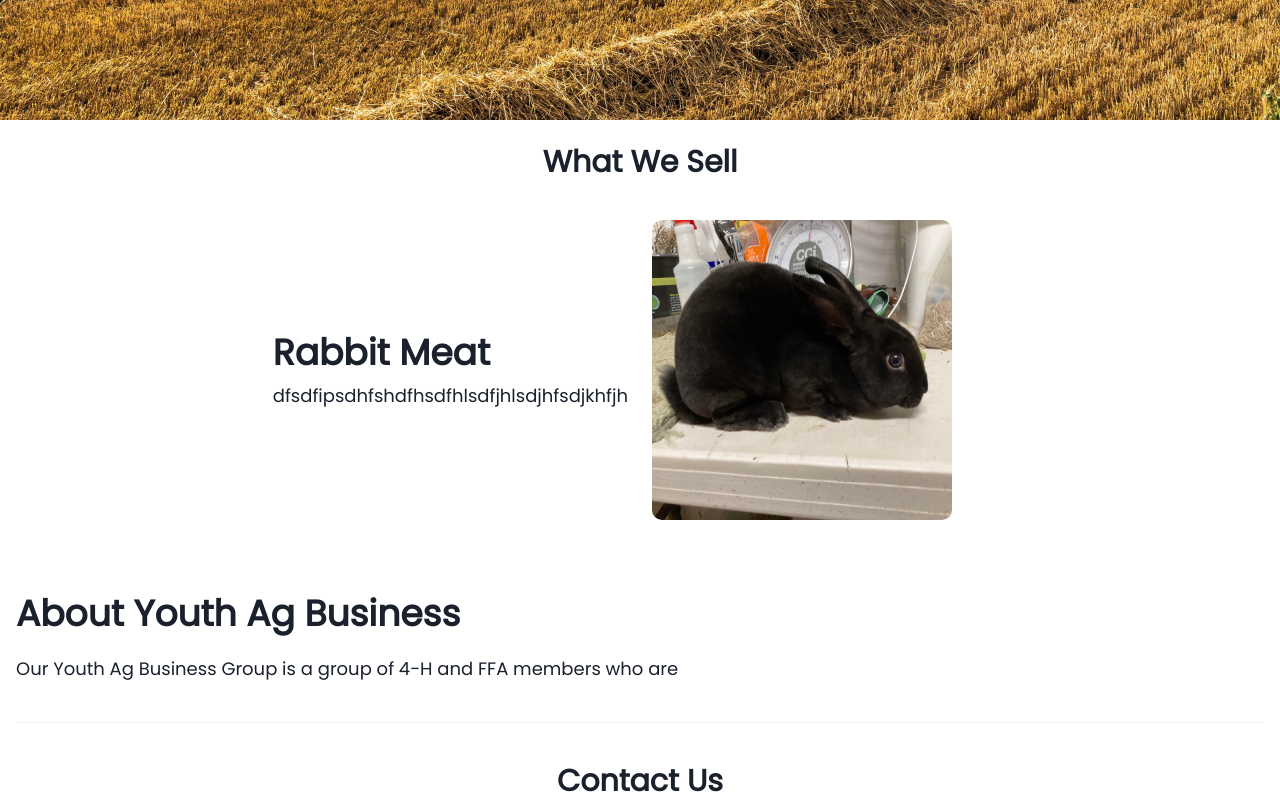
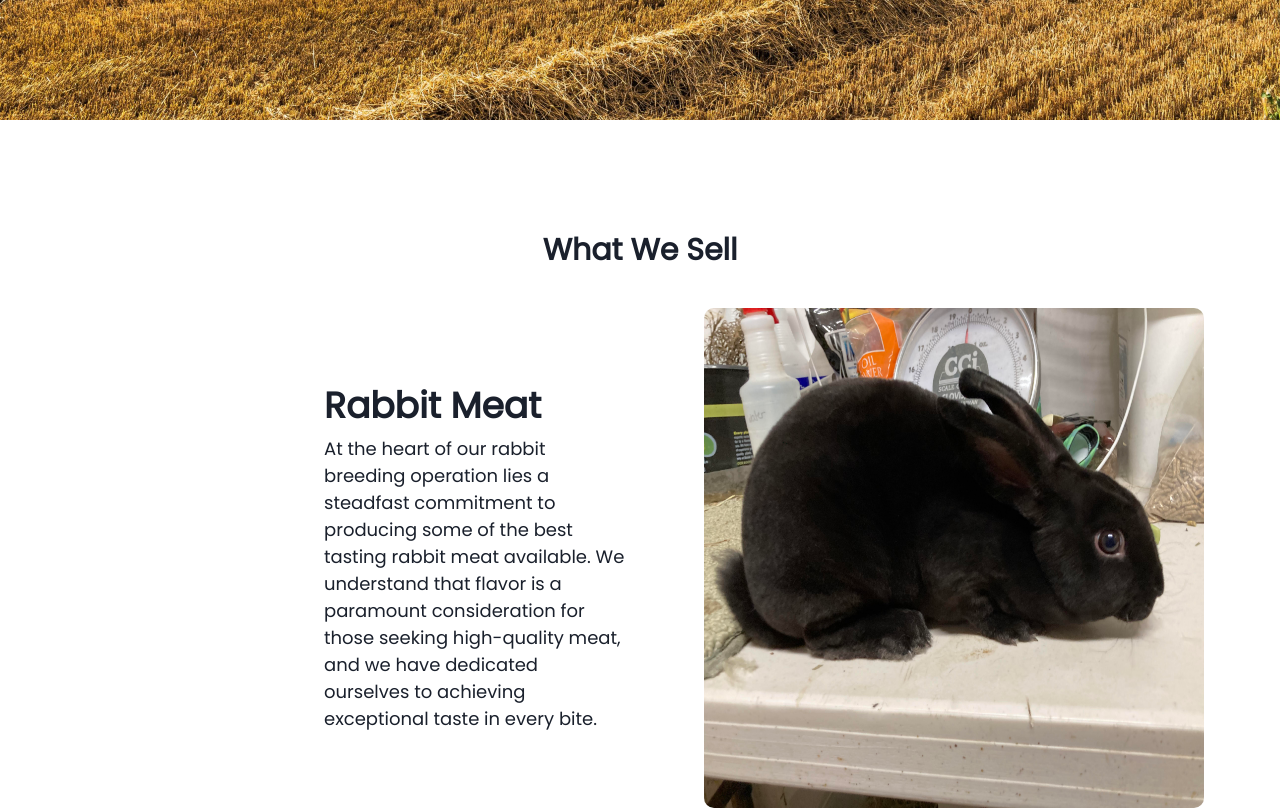
Before and after one commit to adityasahas/rabbitstore, a Next.js app: page / in a window 1280 px wide. Shown: the part 680-1490 px from the top of the page. Built offline with nearby package versions, Linux system fonts and the light colour scheme.

Commit message:
added descriptions

```diff
--- a/src/components/ProductDisplay.tsx
+++ b/src/components/ProductDisplay.tsx
@@ -1,10 +1,13 @@
-import { Box, Grid, Heading, Stack, Text, useBreakpointValue, Image } from '@chakra-ui/react';
+import { Box, Grid, Heading, Stack, Text, useBreakpointValue, Image, Center, VStack } from '@chakra-ui/react';
 
 export default function ProductDisplay() {
     const layout = useBreakpointValue({ base: "repeat(1, 1fr)", md: "repeat(2, 1fr)" });
+    const boxSize = useBreakpointValue({ base: "250px", md: "500px" });
+    const marginLeft = useBreakpointValue({ base: "0", md: "300" });
 
     return (
-        <Stack spacing={10} align="center" justify="center" p={6}>
+        <Center h="100vh">
+            <VStack spacing={10} align="center" justify="center" p={6}>
                 <Heading as="h3" size="lg">
                     What We Sell
                 </Heading>
@@ -12,24 +15,32 @@ export default function ProductDisplay() {
                     templateColumns={layout}
                     gap={6}
                     alignItems="center"
+                    justifyItems="center"
                 >
-                <Box>
+                    <Box marginLeft={marginLeft} maxW="container.xl" py={12} >
                         <Heading as="h4" fontSize="4xl" mb={2}>
                             Rabbit Meat
                         </Heading>
                         <Text fontSize="lg">
-                        dfsdfipsdhfshdfhsdfhlsdfjhlsdjhfsdjkhfjh
+                            At the heart of our rabbit breeding operation lies
+                            a steadfast commitment to producing some of
+                            the best tasting rabbit meat available. We
+                            understand that flavor is a paramount
+                            consideration for those seeking high-quality
+                            meat, and we have dedicated ourselves to
+                            achieving exceptional taste in every bite.
                         </Text>
                     </Box>
                     <Box>
                         <Image
                             src="/rabbit.jpg"
                             alt="Rabbit Meat"
-                        boxSize="300px"
+                            boxSize={boxSize}
                             borderRadius={10}
                         />
                     </Box>
                 </Grid>
-        </Stack>
+            </VStack>
+        </Center>
     );
 }
--- a/src/pages/BuyPage.tsx
+++ b/src/pages/BuyPage.tsx
@@ -4,9 +4,9 @@ import Navbar from "../components/navbar";
 
 const BuyPage: React.FC = () => {
   // Stripe price IDs
-  const priceId1 = "price_1NLau7FfTf4uUx5IkMwUtIFR";
-  const priceId2 = "price_1NLau7FfTf4uUx5IUILJxGDy";
-  const priceId3 = "price_1NLau7FfTf4uUx5ICstcwEBP";
+  const priceId1 = "price_1NLZstFfTf4uUx5I4jHSlqw3";
+  const priceId2 = "price_1NLbdmFfTf4uUx5IvFuSIoGs";
+  const priceId3 = "price_1NLbe2FfTf4uUx5Io5hiM3pN";
 
   return (
     <Flex flexDirection="column" minH="100vh">
--- a/src/pages/index.tsx
+++ b/src/pages/index.tsx
@@ -41,11 +41,18 @@ export default function Home() {
       <ProductDisplay />
       <Container maxW="container.xl" py={12}>
         <Heading as="h2" size="xl" mb={5}>
-          About Youth Ag Business
+          About Us
         </Heading>
         <Text fontSize="lg" mb={10}>
-          Our Youth Ag Business Group is a group of 4-H and FFA members who are
-        </Text>
+        Maxx Muldoon, a passionate and dedicated
+young rabbit breeder, has achieved remarkable
+success in his endeavor. Through meticulous
+breeding techniques, unwavering commitment,
+and a deep love for his rabbits, he has produced
+a remarkable line of prize-winning meat rabbits.
+Recognizing the value of his accomplishments,
+Maxx is eager to share his achievements and the
+incredible quality of his rabbits with others.        </Text>
         <Divider mb={10}/>
         <Center>
         <Heading  mb={10} as="h3" size="lg">
--- a/src/pages/success.tsx
+++ b/src/pages/success.tsx
@@ -6,6 +6,7 @@ const SuccessPage: React.FC = () => (
       Payment Successful
     </Heading>
     <Text fontSize="lg">Thank you for your purchase!</Text>
+    <Text fontSize="lg">To pickup your meat, contact Maxx Muldoon at (559) 530 - 5953 and present your receipt sent to your email to him.</Text>
   </Box>
 );
 
```
Lines whose indentation alone changed are shown as unchanged.
